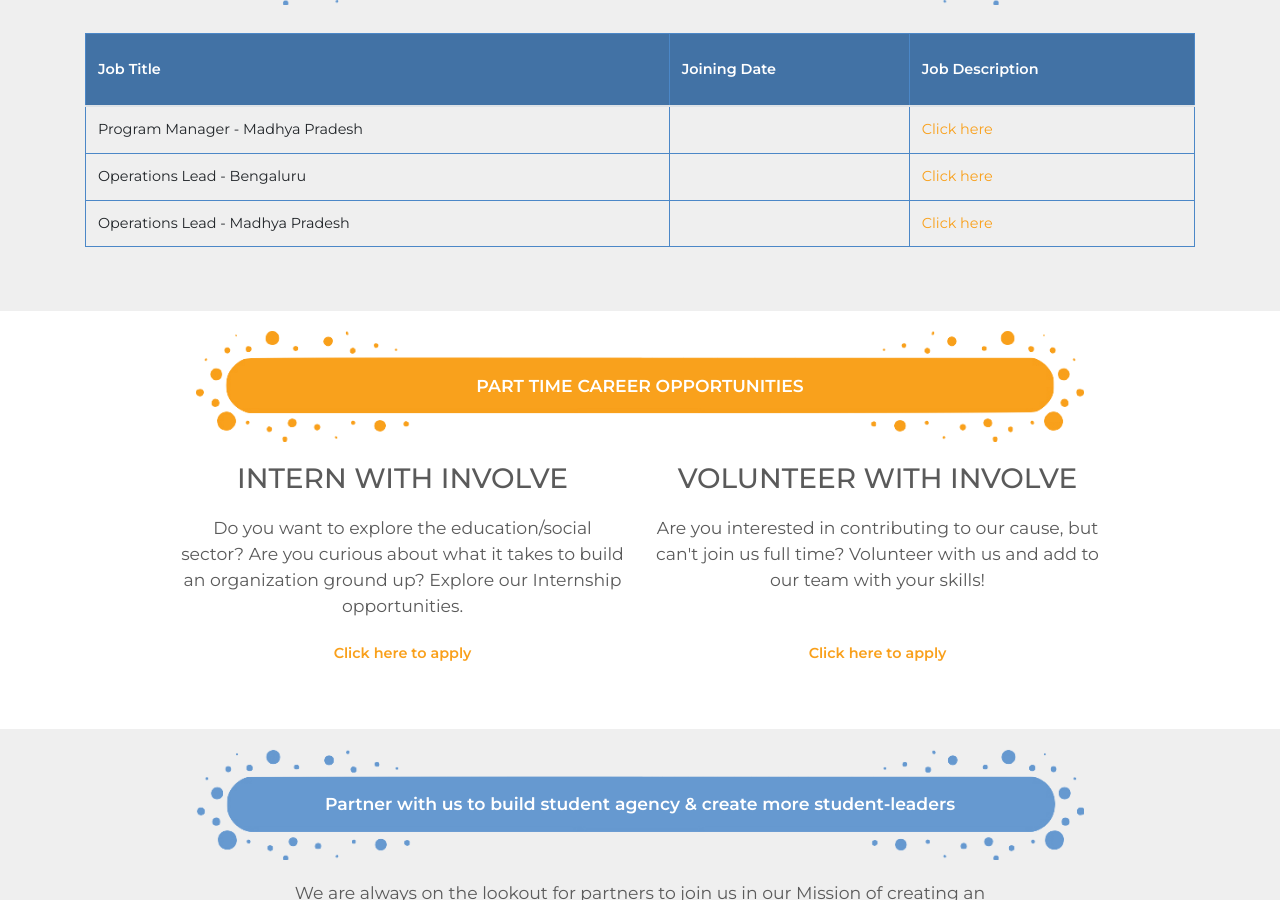
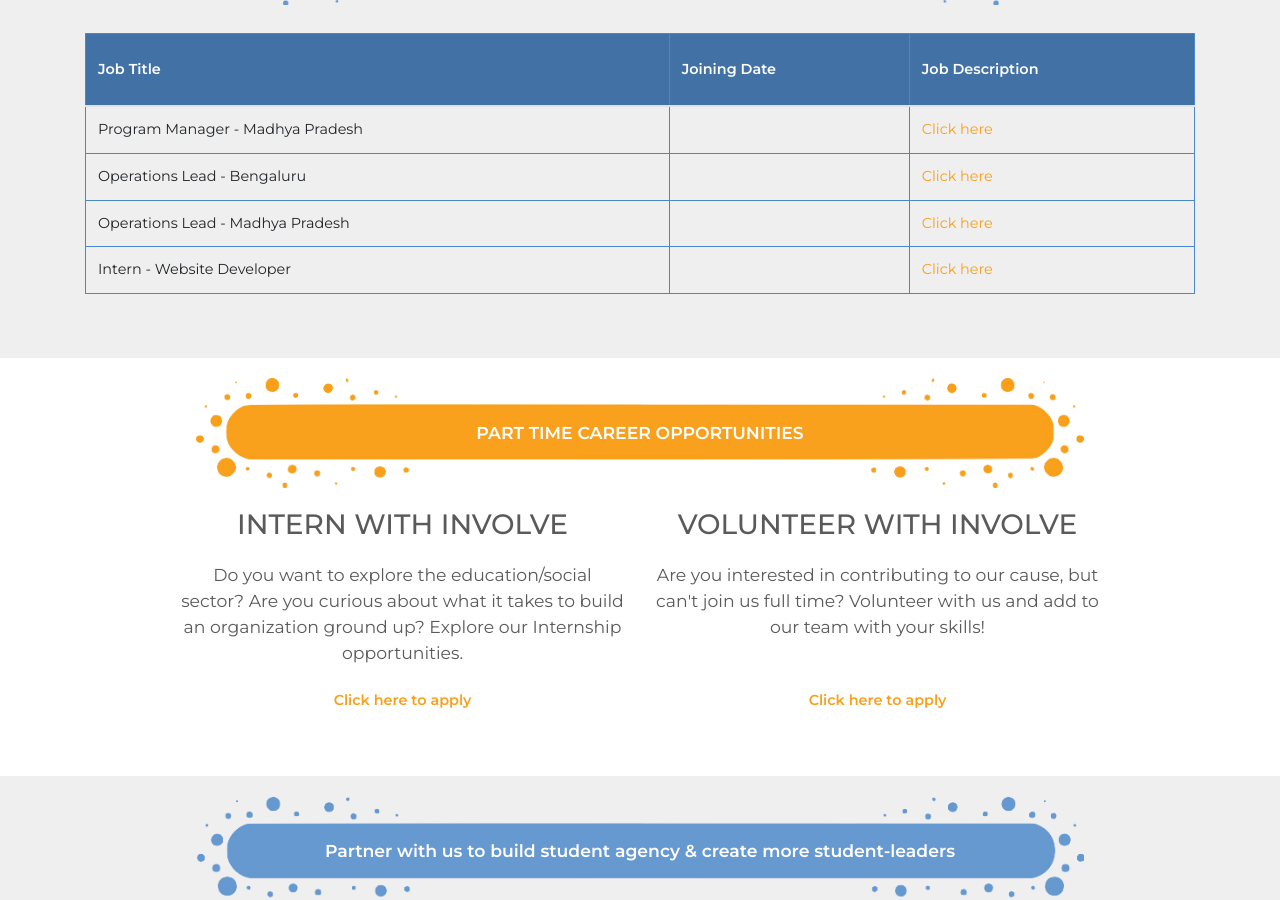
Before and after one commit to Involve-Edu/involveedupublic, a Jekyll site: the page built from get-involved.md, in a window 1280 px wide and 900 px high, scrolled down 542 px. Built offline with Jekyll 4.4.1, drawn with Linux system fonts in a browser that asks for light colours; comment, search, counter and statistics services are not loaded.

Commit message:
Update get-involved.yml

```diff
--- a/_data/get-involved.yml
+++ b/_data/get-involved.yml
@@ -15,6 +15,10 @@
     - title: Operations Lead - Madhya Pradesh
       date:
       apply_link: https://docs.google.com/document/d/1n7DVGfFBoiuO1RK2eTHBfD3TlQbUNC5pZxsSTM9jvCY/edit?usp=sharing
+
+    - title: Intern - Website Developer
+      date:
+      apply_link: https://docs.google.com/document/d/1JWOFAFiF3rr5CD4KWPb1cM7PatpxLh95DakYrblzA_M/edit?usp=sharing
 
 part_time_carrers:
   title: PART TIME CAREER OPPORTUNITIES
```
